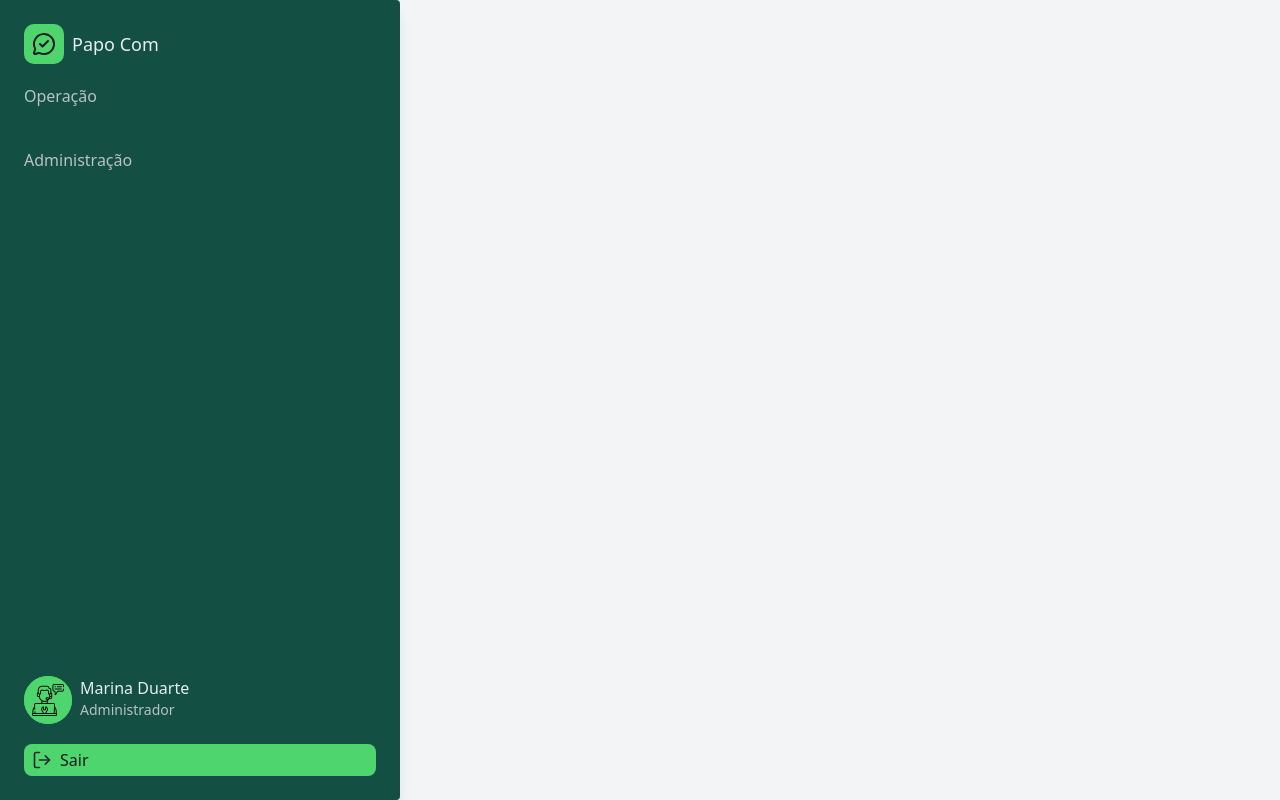
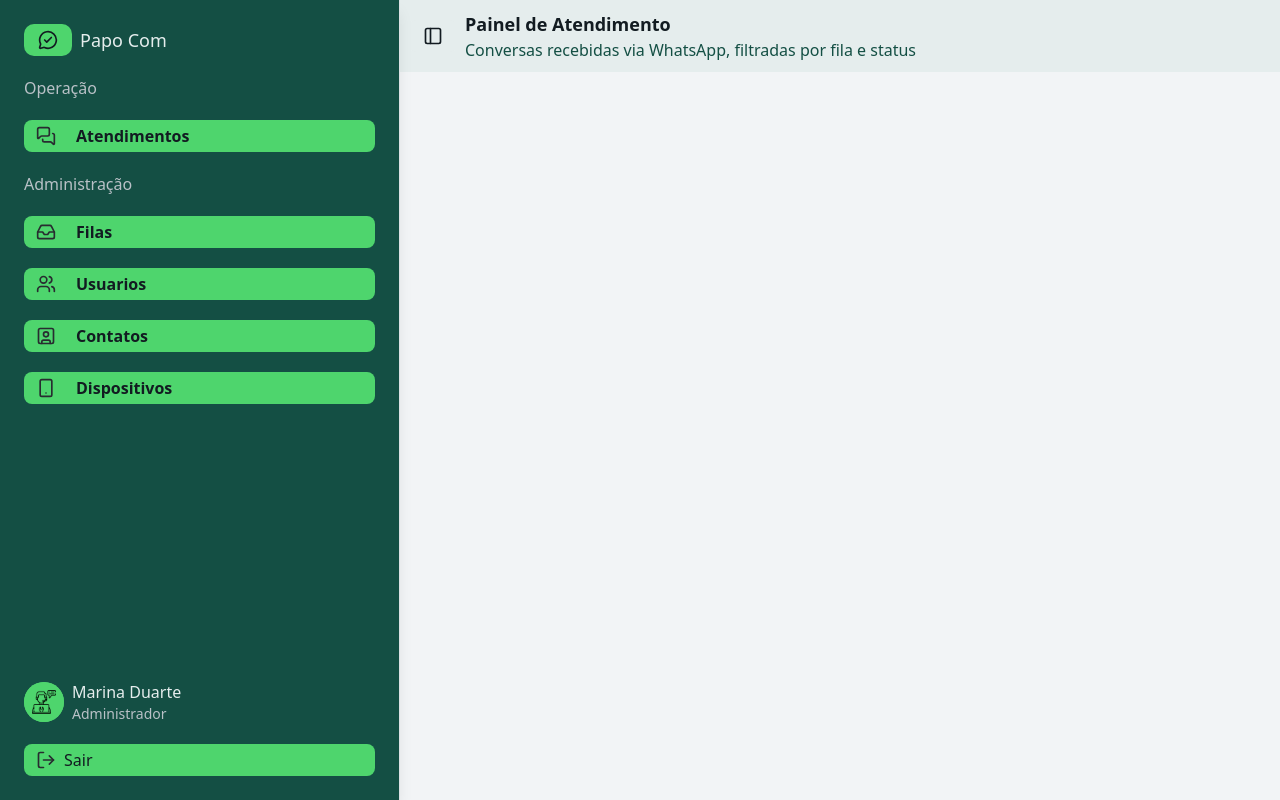
Before and after one commit to lucas-Coelho-Lucinda/PapoCom, a React (Vite) app: page /atendimento in a window 1280 px wide. Built offline with nearby package versions, Linux system fonts and the light colour scheme.

Commit message:
feat: implementando ajustes em components de button e drawer para efeito de colapse e também de estilização

```diff
--- a/src/components/button/index.tsx
+++ b/src/components/button/index.tsx
@@ -13,6 +13,7 @@ const buttonDefaultBehavior = [
   "disabled:pointer-events-none",
   "disabled:opacity-50",
   "active:scale-[0.97]",
+  "active:translate-y-0.2",
 ].join(" ");
 
 const buttonVariants = cva(buttonDefaultBehavior, {
@@ -20,9 +21,10 @@ const buttonVariants = cva(buttonDefaultBehavior, {
     variant: colorsBackGround,
     textColor: colorsText,
     size: {
-      small: "w-full h-8",
-      median: "w-full h-12",
-      large: "w-full h-24",
+      small: "w-full h-8 p-3",
+      median: "w-full h-12 p-3",
+      large: "w-full h-24 p-3",
+      collapsed: "w-12 h-8 p-3",
     },
 
     align: {
--- a/src/components/drawer/index.tsx
+++ b/src/components/drawer/index.tsx
@@ -11,10 +11,9 @@ const drawerVariants = cva(
     "bg-primary",
     "shadow-lg",
     "outline-none",
-    "transition-transform",
+    "transition-[width,transform]",
     "duration-300",
     "ease-in-out",
-
     "data-[state=open]:translate-x-0",
     "data-[state=closed]:duration-200",
   ],
@@ -34,8 +33,7 @@ const drawerVariants = cva(
           "inset-y-0",
           "left-0",
           "h-full",
-          "w-100",
-          "rounded-tr rounded-br",
+          "border-r",
           "data-[state=closed]:-translate-x-full",
         ],
 
@@ -55,18 +53,25 @@ const drawerVariants = cva(
           "data-[state=closed]:translate-y-full",
         ],
       },
+
+      collapsed: {
+        true: "w-25",
+        false: "w-100",
+      },
     },
 
     defaultVariants: {
       side: "right",
+      collapsed: false,
     },
   },
 );
-
 interface DrawerContentProps
   extends
     ComponentProps<typeof Dialog.Content>,
-    VariantProps<typeof drawerVariants> {}
+    VariantProps<typeof drawerVariants> {
+  isCollapsed?: boolean;
+}
 
 const Drawer = Dialog.Root;
 const DrawerTrigger = Dialog.Trigger;
@@ -78,14 +83,15 @@ const DrawerContent = ({
   className,
   side,
   children,
+  collapsed,
   ...props
 }: DrawerContentProps) => {
   return (
     <Dialog.Portal>
-
       <Dialog.Content
         className={drawerVariants({
           side,
+          collapsed,
           className,
         })}
         {...props}
--- a/src/pages/customerService/components/drawerService/index.tsx
+++ b/src/pages/customerService/components/drawerService/index.tsx
@@ -1,58 +1,178 @@
-import { LogOut, MessageCircleCheck } from "lucide-react";
 import { OptinsService } from "../optionsService";
 import { CardLib } from "../../../../components/card";
 import { Textlib } from "../../../../components/text";
+import { LogOut, MessageCircleCheck } from "lucide-react";
+import { AvatarLib } from "../../../../components/avatar";
+import { ButtonLib } from "../../../../components/button";
 import {
   Drawer,
+  DrawerTitle,
   DrawerContent,
-  DrawerTitle,
 } from "../../../../components/drawer";
-import { AvatarLib } from "../../../../components/avatar";
-import { ButtonLib } from "../../../../components/button";
 
-export const DrawerService = () => {
+import type { DrawerServiceProps } from "./type";
+
+import {
+  TooltipLib,
+  TooltipProviderLib,
+  TooltipTriggerLib,
+} from "../../../../components/tooltip";
+
+import { Tooltip } from "@radix-ui/react-tooltip";
+
+export const DrawerService = ({ isCollapsed }: DrawerServiceProps) => {
   return (
-    <Drawer open={true}>
-      <DrawerContent side="left" className="flex h-full flex-col gap-5 p-6">
-        <DrawerTitle className="flex flex-row items-center gap-2">
-          <CardLib padding="min" variant="accent">
-            <MessageCircleCheck size={24} />
+    <Drawer open={true} modal={false}>
+      <DrawerContent
+        side="left"
+        collapsed={isCollapsed}
+        className="
+          flex
+          h-full
+          flex-col
+          gap-5
+          overflow-hidden
+          p-6
+        "
+      >
+        <DrawerTitle
+          className={`
+            flex
+            flex-row
+            items-center
+            gap-2
+            ${isCollapsed ? "justify-center" : "justify-start"}
+          `}
+        >
+          <CardLib
+            padding="min"
+            variant="accent"
+            className="
+              flex
+              shrink-0
+              w-12
+              h-8
+              items-center
+              justify-center
+            "
+          >
+            <MessageCircleCheck size={20} />
           </CardLib>
 
+          <div
+            className={`
+              overflow-hidden
+              whitespace-nowrap
+              transition-all
+              duration-300
+              ${isCollapsed ? "w-0 opacity-0" : "w-auto opacity-100"}
+            `}
+          >
             <Textlib as="h1" color="secondary" size="lg">
               Papo Com
             </Textlib>
+          </div>
         </DrawerTitle>
 
-        <div className="min-h-0 flex-1 overflow-y-auto">
-          <OptinsService />
+        <div className="min-h-0 flex-1">
+          <OptinsService isCollapsed={isCollapsed} />
         </div>
 
-        <div className="mt-auto pt-2 flex flex-row gap-2">
-          <div>
+        <div
+          className={`
+            mt-auto
+            flex
+            flex-row
+            items-center
+            gap-2
+            ${isCollapsed ? "justify-center" : "justify-start"}
+          `}
+        >
+          <TooltipProviderLib>
+            <Tooltip>
+              <TooltipTriggerLib asChild>
+                <div className="shrink-0">
                   <AvatarLib
                     decoration="accent"
                     shape="circle"
                     fit="contain"
-              size="median"
+                    size="small"
                   />
                 </div>
+              </TooltipTriggerLib>
+
+              {isCollapsed && (
+                <TooltipLib side="right">
+                  <div className="flex flex-col">
+                    <Textlib as="span" color="secondary">Marina Duarte</Textlib>
+                    <hr />
+                    <Textlib as="span" color="secondary">Administrador</Textlib>
+                  </div>
+                </TooltipLib>
+              )}
+            </Tooltip>
+          </TooltipProviderLib>
+
+          <div
+            className={`
+              overflow-hidden
+              whitespace-nowrap
+              transition-all
+              duration-300
+              ${isCollapsed ? "w-0 opacity-0" : "w-auto opacity-100"}
+            `}
+          >
             <div className="flex flex-col">
               <Textlib as="span" color="secondary" size="md">
                 Marina Duarte
               </Textlib>
+
               <Textlib as="span" color="muted" size="sm">
                 Administrador
               </Textlib>
             </div>
           </div>
+        </div>
+
         <div className="flex flex-col">
-          <ButtonLib className="flex flex-row justify-start items-center gap-2 p-2" variant="accent" size="small">
-            <LogOut color="#282C30" size={20} />
-            <Textlib as="span" color="default" size="md">
+          <TooltipProviderLib>
+            <Tooltip>
+              <TooltipTriggerLib asChild>
+                <ButtonLib
+                  className={`
+                  flex
+                  flex-row
+                  items-center
+                  gap-2
+                  ${isCollapsed ? "justify-center" : "justify-start"}
+                `}
+                  variant="accent"
+                  size={isCollapsed ? "collapsed" : "small"}
+                >
+                  <LogOut color="#282C30" size={isCollapsed ? 25 : 20} />
+
+                  <Textlib
+                    as="span"
+                    color="default"
+                    size="md"
+                    className={`
+                    overflow-hidden
+                    whitespace-nowrap
+                    transition-all
+                    duration-300
+                    ${isCollapsed ? "w-0 opacity-0" : "w-auto opacity-100"}
+                  `}
+                  >
                     Sair
                   </Textlib>
                 </ButtonLib>
+              </TooltipTriggerLib>
+
+              {isCollapsed && (
+                <TooltipLib side="right">Sair</TooltipLib>
+              )}
+            </Tooltip>
+          </TooltipProviderLib>
         </div>
       </DrawerContent>
     </Drawer>
--- a/src/pages/customerService/components/optionsService/index.tsx
+++ b/src/pages/customerService/components/optionsService/index.tsx
@@ -1,28 +1,84 @@
 import { Textlib } from "../../../../components/text";
+import { ButtonLib } from "../../../../components/button";
+import type { DrawerServiceProps } from "../drawerService/type";
 import { optinsOperation, optionsAdministration } from "./options";
+import {
+  TooltipLib,
+  Tooltiplib,
+  TooltipProviderLib,
+  TooltipTriggerLib,
+} from "../../../../components/tooltip";
 
-export const OptinsService = () => {
+export const OptinsService = ({ isCollapsed }: DrawerServiceProps) => {
+  const renderOption = (option: (typeof optinsOperation)[number]) => {
+    const Icon = option.icon;
+
+    return (
+      <TooltipProviderLib>
+        <Tooltiplib>
+          <TooltipTriggerLib asChild>
+            <ButtonLib
+              key={option.title}
+              variant="accent"
+              size={isCollapsed ? "collapsed" : "small"}
+              className={`
+          flex
+          flex-row
+          items-center
+          gap-5
+          hover:bg-secondary
+          ${isCollapsed ? "justify-center" : "justify-start"}
+        `}
+            >
+              <Icon color="#282C30" size={isCollapsed ? 18 : 20} />
+
+              {isCollapsed && (
+                <TooltipLib side="right">
+                  <div className="flex flex-col">
+                    <Textlib as="span" color="secondary">
+                      {option?.title}
+                    </Textlib>
+                  </div>
+                </TooltipLib>
+              )}
+
+              {!isCollapsed && (
+                <Textlib
+                  className="font-bold"
+                  as="h4"
+                  size="md"
+                  color="default"
+                >
+                  {option?.title}
+                </Textlib>
+              )}
+            </ButtonLib>
+          </TooltipTriggerLib>
+        </Tooltiplib>
+      </TooltipProviderLib>
+    );
+  };
+
   return (
     <div className="flex flex-col gap-5">
-      <div>
+      {!isCollapsed && (
         <Textlib as="h4" size="md" color="muted">
           Operação
         </Textlib>
+      )}
+
+      <div className="flex flex-col gap-5">
+        {optinsOperation.map(renderOption)}
       </div>
-      <div className="flex flex-col gap-5">
-        {optinsOperation.map((option) => {
-          return option?.conponent;
-        })}
-      </div>
-      <div>
+
+      {!isCollapsed && (
         <Textlib as="h4" size="md" color="muted">
           Administração
         </Textlib>
-      </div>
+      )}
+
       <div className="flex flex-col gap-5">
-        {optionsAdministration.map((option) => {
-          return option?.conponent;
-        })}
+        {optionsAdministration.map(renderOption)}
       </div>
     </div>
   );
--- a/src/pages/customerService/components/optionsService/options.tsx
+++ /dev/null
@@ -1,90 +0,0 @@
-import {
-  MessagesSquare,
-  Inbox,
-  Users,
-  SquareUser,
-  Smartphone,
-} from "lucide-react";
-import { Textlib } from "../../../../components/text";
-import { CardLib } from "../../../../components/card";
-import { ButtonLib } from "../../../../components/button";
-
-export const optinsOperation = [
-  {
-    conponent: (
-      <ButtonLib
-        variant="accent"
-        size="small"
-        className="flex flex-row justify-start items-center gap-5 p-5"
-      >
-        <MessagesSquare color="#282C30" size={20} />
-        <Textlib className="font-bold" as="h4" size="md" color="default">
-          Atendimento
-        </Textlib>
-      </ButtonLib>
-    ),
-  },
-];
-
-export const optionsAdministration = [
-  {
-    conponent: (
-      <ButtonLib
-        variant="accent"
-        size="small"
-        className="flex flex-row justify-start items-center gap-5 p-5"
-      >
-        <Inbox color="#282C30" size={20} />
-
-        <Textlib className="font-bold" as="h4" size="md" color="default">
-          Filas
-        </Textlib>
-      </ButtonLib>
-    ),
-  },
-  {
-    conponent: (
-      <ButtonLib
-        variant="accent"
-        size="small"
-        className="flex flex-row justify-start items-center gap-5 p-5"
-      >
-        <Users color="#282C30" size={20} />
-
-        <Textlib className="font-bold" as="h4" size="md" color="default">
-          Usuario
-        </Textlib>
-      </ButtonLib>
-    ),
-  },
-  {
-    conponent: (
-      <ButtonLib
-        variant="accent"
-        size="small"
-        className="flex flex-row justify-start items-center gap-5 p-5"
-      >
-        <SquareUser color="#282C30" size={20} />
-
-        <Textlib className="font-bold" as="h4" size="md" color="default">
-          Contatos
-        </Textlib>
-      </ButtonLib>
-    ),
-  },
-  {
-    conponent: (
-      <ButtonLib
-        variant="accent"
-        size="small"
-        className="flex flex-row justify-start items-center gap-5 p-5"
-      >
-        <Smartphone color="#282C30" size={20} />
-
-        <Textlib className="font-bold" as="h4" size="md" color="default">
-          Dispositivo
-        </Textlib>
-      </ButtonLib>
-    ),
-  },
-];
--- a/src/pages/customerService/index.tsx
+++ b/src/pages/customerService/index.tsx
@@ -1,19 +1,56 @@
 import { useState } from "react";
-import { Drawer, DrawerContent, DrawerTitle } from "../../components/drawer";
-import { CardLib } from "../../components/card";
-import { MessageCircleCheck } from "lucide-react";
+import { PanelLeft } from "lucide-react";
+import { Helmet } from "react-helmet-async";
 import { Textlib } from "../../components/text";
-import { Helmet } from "react-helmet-async";
-import { OptinsService } from "./components/optionsService";
+import { HeaderLib } from "../../components/header";
 import { DrawerService } from "./components/drawerService";
+import { ButtonLib } from "../../components/button";
 
 export const CustomerService = () => {
-  const [drawerAberto, setDrawerAberto] = useState(false);
+  const [isCollapsed, setIsCollapsed] = useState(false);
 
   return (
     <>
       <Helmet title="Papo Com | atendimento" />
-      <DrawerService />
+
+      <div className="flex min-h-screen">
+        <DrawerService isCollapsed={isCollapsed} />
+
+        <div className="flex-1 transition-all duration-300 ease-in-out">
+          <div className="flex justify-center items-center">
+            <HeaderLib
+              className={`flex flex-row items-center justify-start gap-2 p-2 ${isCollapsed ? "left-25" : "left-100"}`}
+              variant="secondary"
+            >
+              <div className="w-12">
+                <ButtonLib
+                  variant="secondary"
+                  size="small"
+                  onClick={() => setIsCollapsed((prev) => !prev)}
+                  className="flex flex-row justify-center items-center hover:bg-accent"
+                >
+                  <PanelLeft size={20} />
+                </ButtonLib>
+              </div>
+
+              <div className="flex flex-col">
+                <Textlib
+                  as="h1"
+                  className="font-bold"
+                  color="default"
+                  size="lg"
+                >
+                  Painel de Atendimento
+                </Textlib>
+
+                <Textlib as="span" color="primary" size="md">
+                  Conversas recebidas via WhatsApp, filtradas por fila e status
+                </Textlib>
+              </div>
+            </HeaderLib>
+          </div>
+        </div>
+      </div>
     </>
   );
 };
```
Lines whose indentation alone changed are shown as unchanged.
